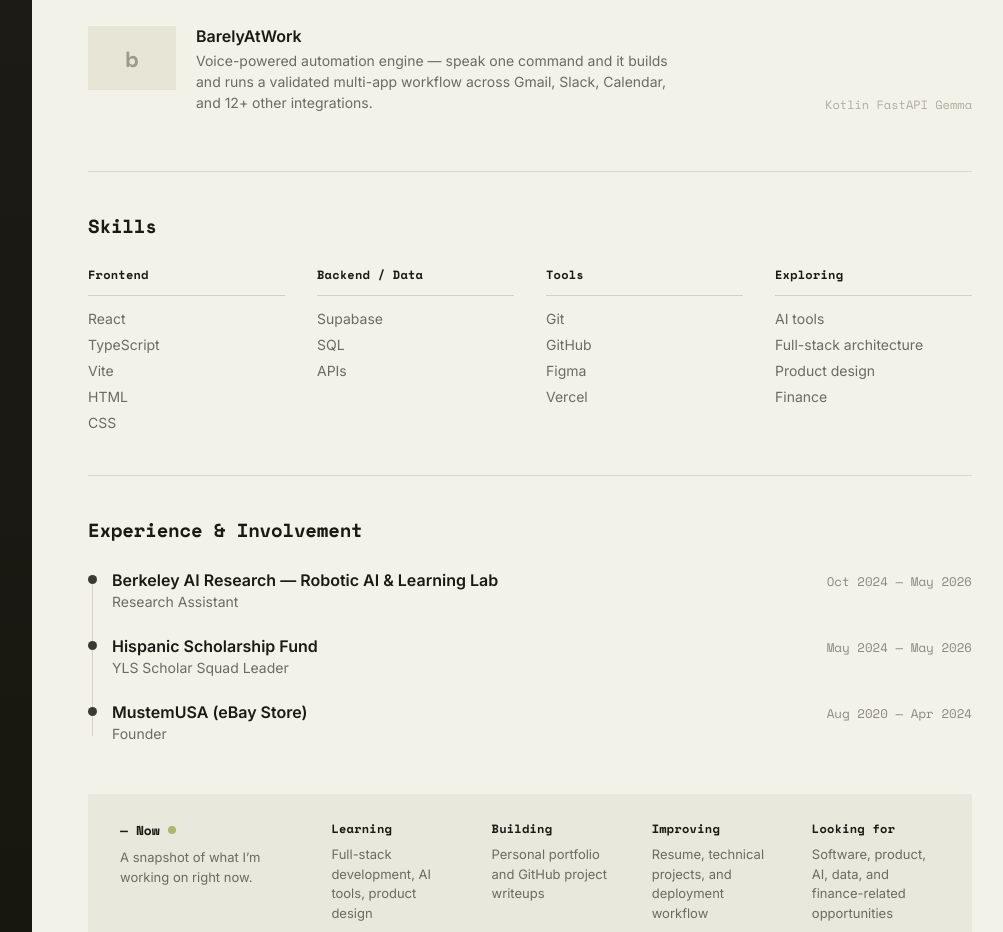
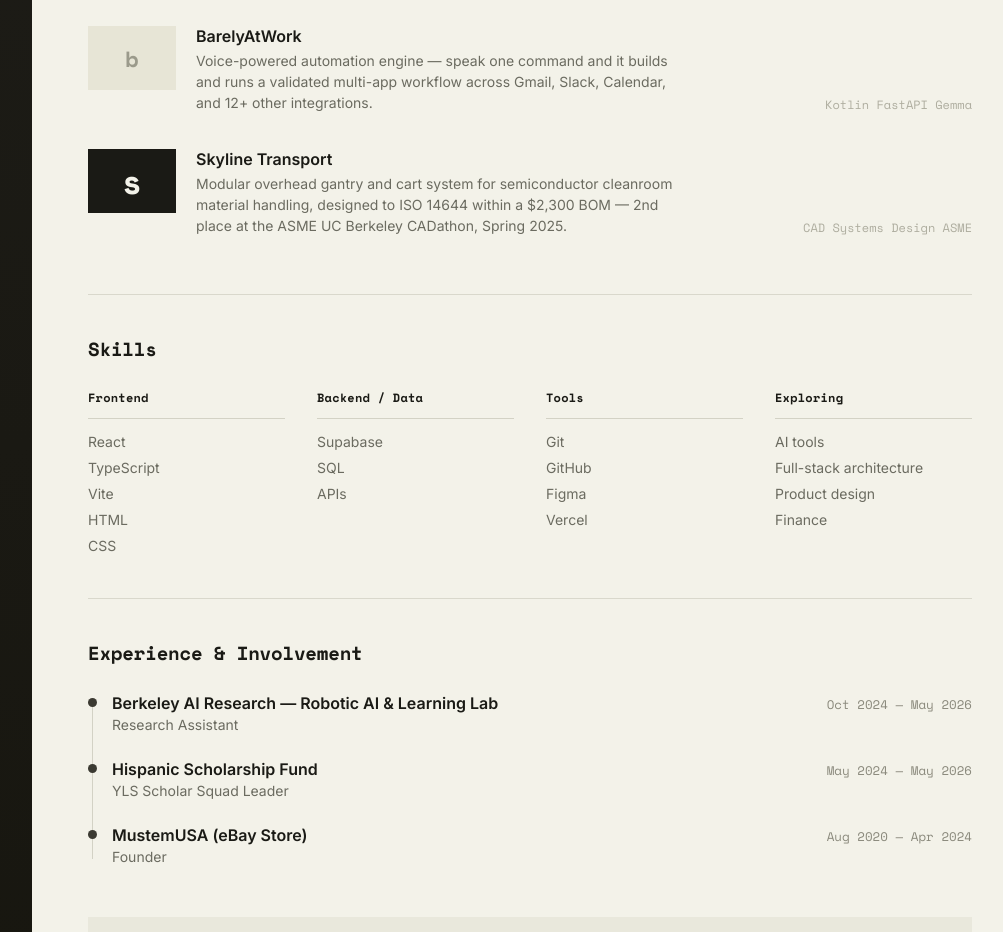
Before and after one commit to KangJustin/Justin-Kang-Portfolio, a React (Vite) app: page / in a window 1280 px wide. Shown: the part 900-1832 px from the top of the page, without its empty margins (252-1255 px from the left). Built offline with nearby package versions, Linux system fonts and the light colour scheme.

Commit message:
Add Skyline Transport project card
Co-Authored-By: Claude Fable 5 <noreply@anthropic.com>

```diff
--- a/src/data/projects.ts
+++ b/src/data/projects.ts
@@ -31,4 +31,11 @@ export const projects: Project[] = [
     thumb: { kind: 'glyph-light', glyphText: 'b' },
     link: 'https://github.com/trigtbh/lahacks-26',
   },
+  {
+    title: 'Skyline Transport',
+    description:
+      'Modular overhead gantry and cart system for semiconductor cleanroom material handling, designed to ISO 14644 within a $2,300 BOM — 2nd place at the ASME UC Berkeley CADathon, Spring 2025.',
+    tags: ['CAD', 'Systems Design', 'ASME'],
+    thumb: { kind: 'glyph-dark', glyphText: 's' },
+  },
 ]
```
